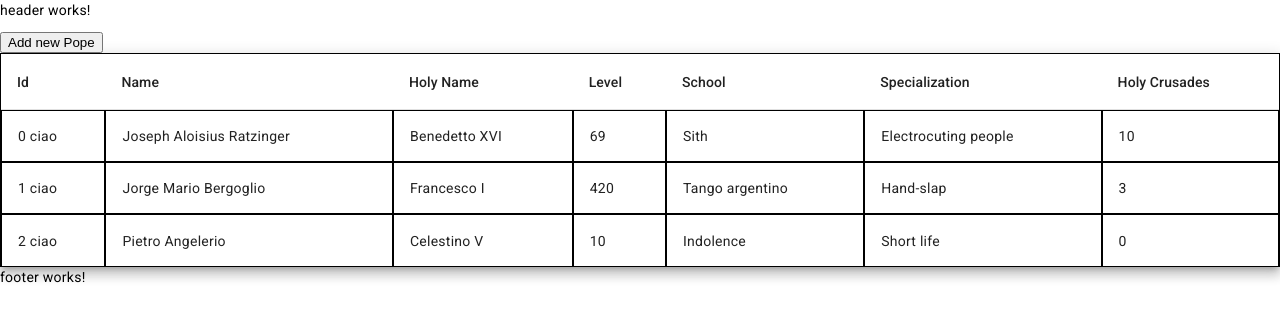
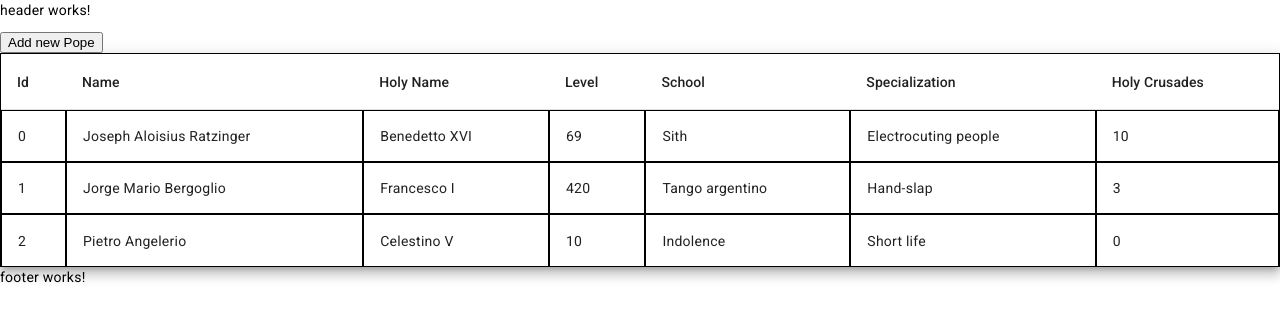
Before and after one commit to RaffoMil/Ex03_SexyTable, an Angular app: page / in a window 1280 px wide. Shown: the top 322 px of the page. Built offline with nearby package versions, Linux system fonts and the light colour scheme.

Commit message:
provato a correggere ngif non funziona

```diff
--- a/src/app/app.module.ts
+++ b/src/app/app.module.ts
@@ -14,7 +14,6 @@ import {FeaturesModule} from "./features/features.module";
     BrowserModule,
     LayoutModule,
     BrowserAnimationsModule,
-    BrowserAnimationsModule,
     FeaturesModule
   ],
   providers: [],
--- a/src/app/features/sexyTable/sexy-table.component.html
+++ b/src/app/features/sexyTable/sexy-table.component.html
@@ -4,12 +4,10 @@
   <ng-container matColumnDef="id">
     <th mat-header-cell *matHeaderCellDef>Id</th>
     <td mat-cell *matCellDef="let element" class="td-border">
-      {{element.id}}
       <div *ngIf="element.id != null then ciao else newPopeForm"></div>
-      <ng-template #ciao>ciao</ng-template>
-      <ng-template #newPopeForm><input type="text" value="name">tante cose</ng-template>
+        <ng-template #ciao>{{element.id}}</ng-template>
+        <ng-template #newPopeForm><input type="text" value="name"></ng-template>
     </td>
-
   </ng-container>
 
   <ng-container matColumnDef="name">
```
